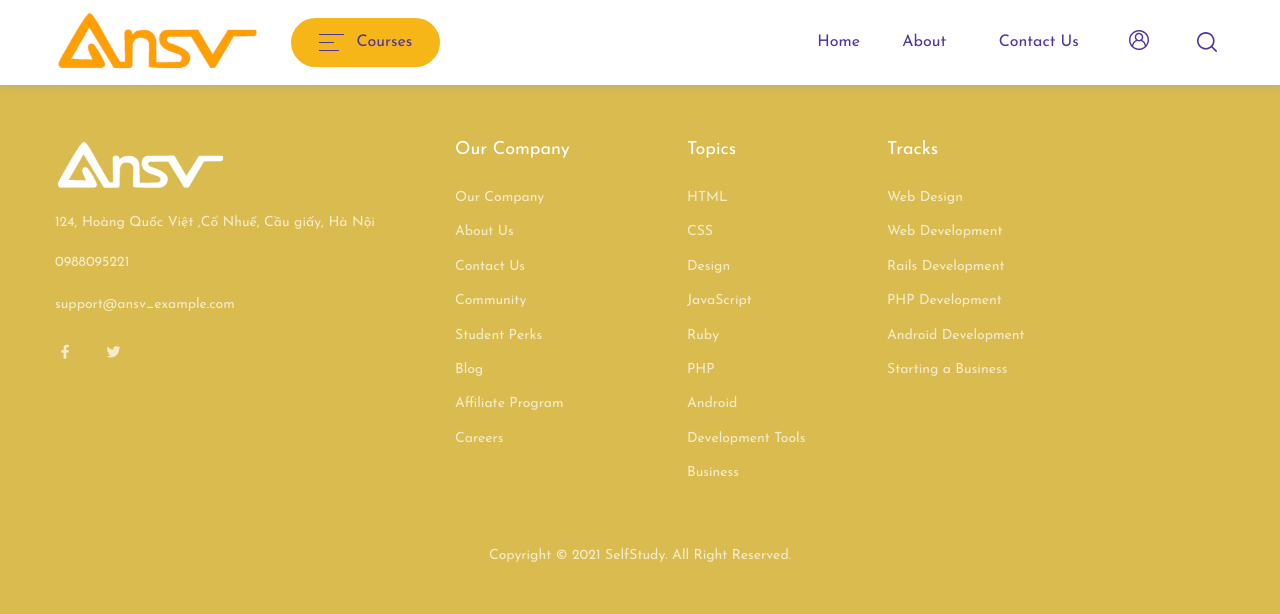
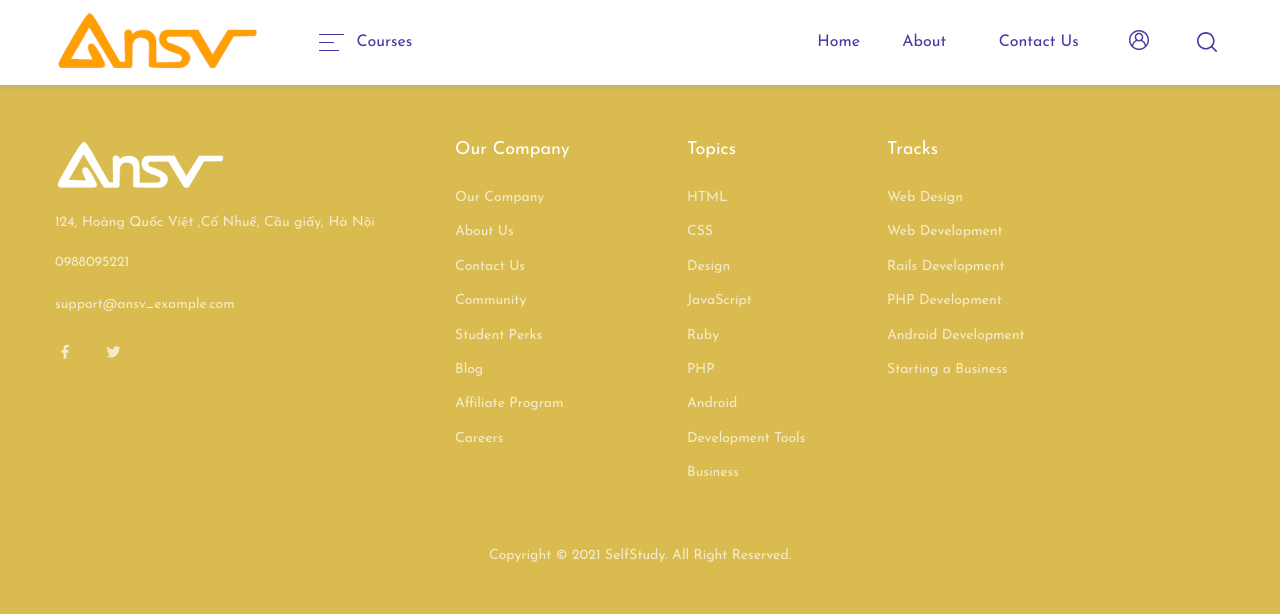
Before and after one commit to hoc2000/E-Learning, a Django app: page /base in a window 1280 px wide. Shown: the top 614 px of the page. Run offline with Django 4.2, Linux system fonts and the light colour scheme; some libraries are stand-ins or nearby versions.

Commit message:
change home view

```diff
--- a/LMS/LMS/settings.py
+++ b/LMS/LMS/settings.py
@@ -26,7 +26,7 @@ SECRET_KEY = 'django-insecure-$q-5r0mxb%y(5k&l%1+c*@dc89_a7&pn)f=!wgm3d_mz!5-0%)
 # SECURITY WARNING: don't run with debug turned on in production!
 DEBUG = True
 
-ALLOWED_HOSTS = ['localhost', '192.168.88.163', '10.2.6.144', '127.0.0.1', '*']
+ALLOWED_HOSTS = ['localhost', '10.2.6.144', '127.0.0.1', '*']
 
 
 # Application definition
@@ -81,7 +81,7 @@ WSGI_APPLICATION = 'LMS.wsgi.application'
 
 # Database
 # https://docs.djangoproject.com/en/4.1/ref/settings/#databases
-DATABASES = 3
+DATABASES = 2
 
 if DEBUG and (DATABASES == 1):
     DATABASES = {
--- a/LMS/static/assets/css/custom_css/home.css
+++ b/LMS/static/assets/css/custom_css/home.css
@@ -16,10 +16,6 @@
 .instructors {
     background: #ffdeacf1;
 } */
-.button_course {
-    background-color: #F6B618;
-}
-
 .fill-background {
     background-image: url('../../img/illustrations/illustration-5.jpg');
     background-size: cover;
--- a/LMS/templates/Main/home.html
+++ b/LMS/templates/Main/home.html
@@ -50,7 +50,7 @@
                     <a class="btn-sm btn-pill me-1 mb-1 text-dark fw-medium px-6 active" id="pills-all-tab"
                         data-bs-toggle="tab" href="#pills-all" role="tab" aria-controls="pills-all"
                         aria-selected="true">
-                        All Categories
+                        Newest Course
                     </a>
                     {% for i in category %}
                     <a class="btn-sm btn-pill me-1 mb-1 text-dark fw-medium px-6" id="pills-art-tab"
@@ -69,7 +69,7 @@
                 <!-- Items -->
                 <div class="  mx-n4 flickity-button-outset"
                     data-flickity='{"pageDots": true, "prevNextButtons": true, "cellAlign": "left", "wrapAround": true, "imagesLoaded": true}'>
-                    {% for i in course %}
+                    {% for i in course|slice:":7" %}
                     <div class="col-12 col-md-6 col-xl-4 col-wd-3 pb-4 pb-md-7"
                         style="padding-right:15px;padding-left:15px;">
                         <!-- Card -->
--- a/LMS/templates/components/header.html
+++ b/LMS/templates/components/header.html
@@ -13,7 +13,7 @@
             <li class="nav-item dropdown">
                 <a class="nav-link pb-4 mb-n4 px-0 pt-0" id="navbarVerticalMenu" data-bs-toggle="dropdown" href="#"
                     aria-haspopup="true" aria-expanded="false">
-                    <div class=" button_course rounded-pill py-3 px-5 d-flex align-items-center">
+                    <div class="  py-3 px-5 d-flex align-items-center">
                         <div class="me-3 ms-1 text-gigas d-flex">
                             <!-- Icon -->
                             <svg width="25" height="17" viewBox="0 0 25 17" xmlns="http://www.w3.org/2000/svg">
--- a/LMS/templates/course/watch-course.html
+++ b/LMS/templates/course/watch-course.html
@@ -155,7 +155,7 @@
                                     <div class="text-secondary d-flex">
                                         <i class="fa-brands fa-youtube" aria-hidden="true" style="color:red"></i>
                                     </div>
-                                    <a href="?lecture={{video.id}}">
+                                    <a href="?id={{video.id}}">
                                         <div class="ms-4">
                                             {{video.title}}
                                         </div>
```
Also changed, not shown: LMS/templates/course/course_details.html (indentation only), 1 other file.
